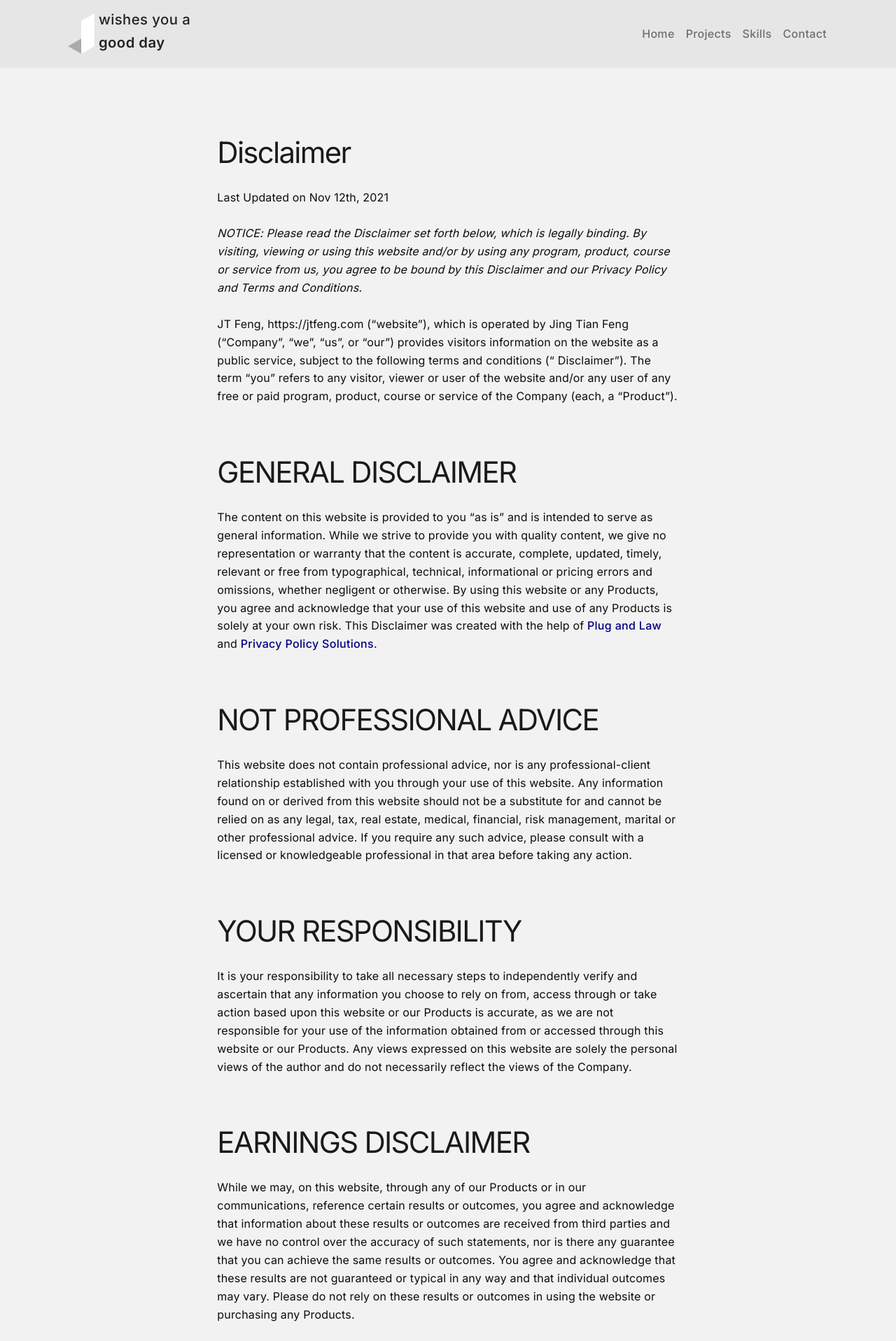
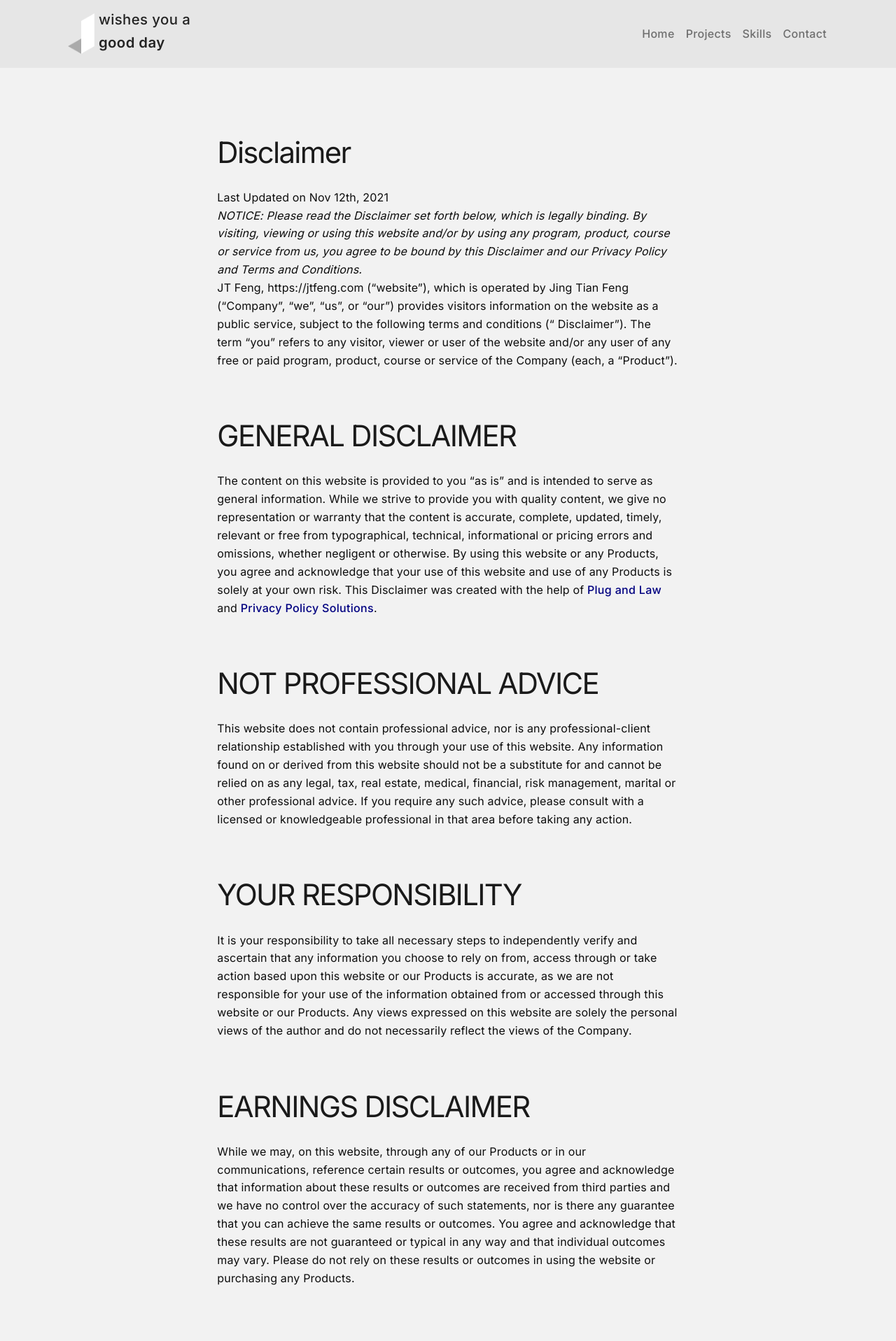
Before and after one commit to jingtianfeng/jtfeng-personal-1, a Jekyll site: the page built from disclaimer.md, in a window 1280 px wide. Shown: the top 1917 px of the page at 70% size. Built offline with Jekyll 4.4.1, drawn with Linux system fonts in a browser that asks for light colours.

Commit message:
Update prose: remove p and li styling, will refactor into reset

```diff
--- a/_sass/_prose.sass
+++ b/_sass/_prose.sass
@@ -1,15 +1,9 @@
 .prose
   max-width: 700px
-
-  p + p
-    margin-top: map-get($spacers, 4)
 
   h1, h2, h3, h4, h5, h6
     margin-top: map-get($spacers, 6)
     margin-bottom: map-get($spacers, 4)
-
-  li
-    margin-top: map-get($spacers, 2)
 
   img
     max-width: 100%
```
